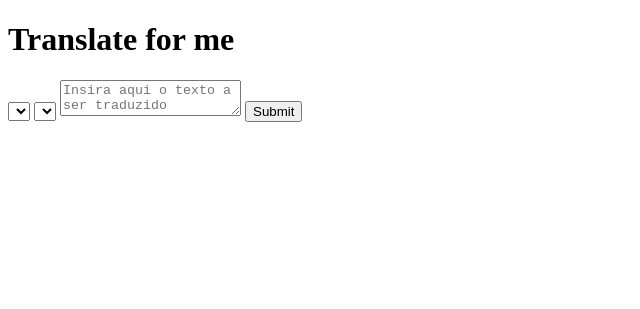
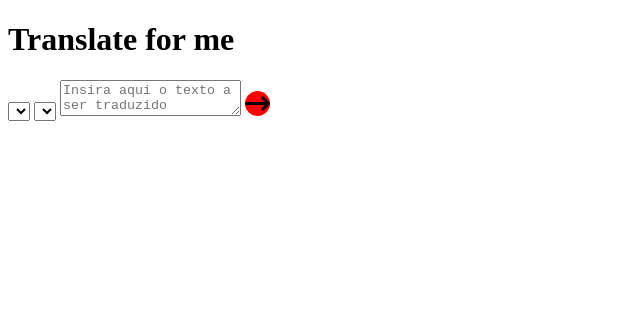
Before and after one commit to L-Zack/TranslateForMe, a browser extension: page index.html in a window 1280 px wide. Shown: the whole page, without its empty margins (0-640 px from the left). Drawn offline with Linux system fonts and the light colour scheme.

Commit message:
Adicionado segunda parte dos arquivos iniciais

```diff
--- a/index.html
+++ b/index.html
@@ -17,7 +17,7 @@
             <select id="langInicial" class="langSelector"></select>
             <select id="langDestino" class="langSelector"></select>
             <textarea id="texto" placeholder="Insira aqui o texto a ser traduzido"></textarea>
-            <input type="submit">
+            <input type="image" src="./source/arrow.png" class="arrow" height="40" width="40">
         </div>
 
     </body>
--- a/style.css
+++ b/style.css
@@ -2,3 +2,10 @@ body {
     height: 285px;
     width: 350px;
 }
+
+.arrow {
+    height: 25px;
+    width: 25px;
+    background: red;
+    border-radius: 50%;
+}
```
Also changed, not shown: source/arrow.png (added).
